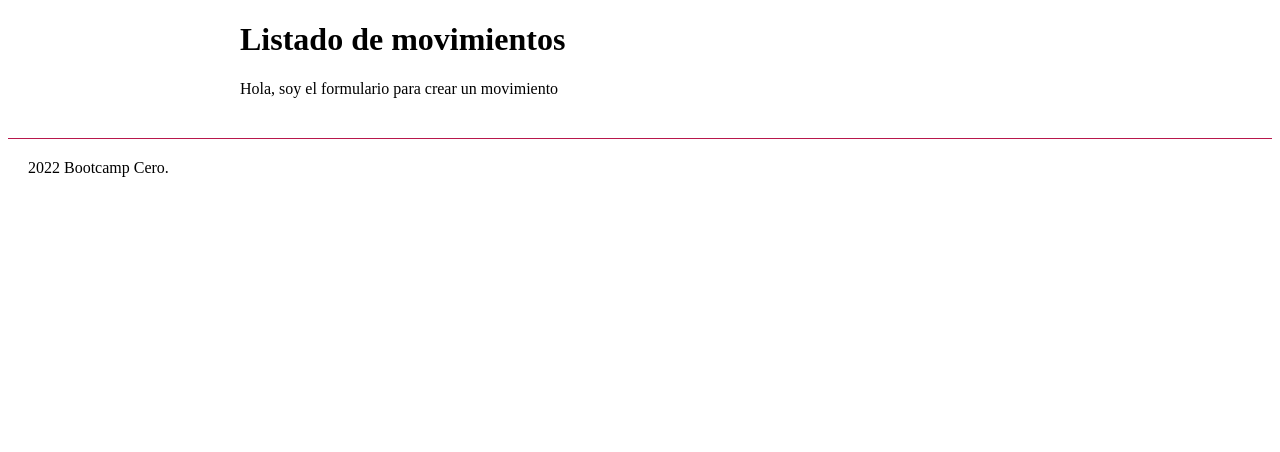
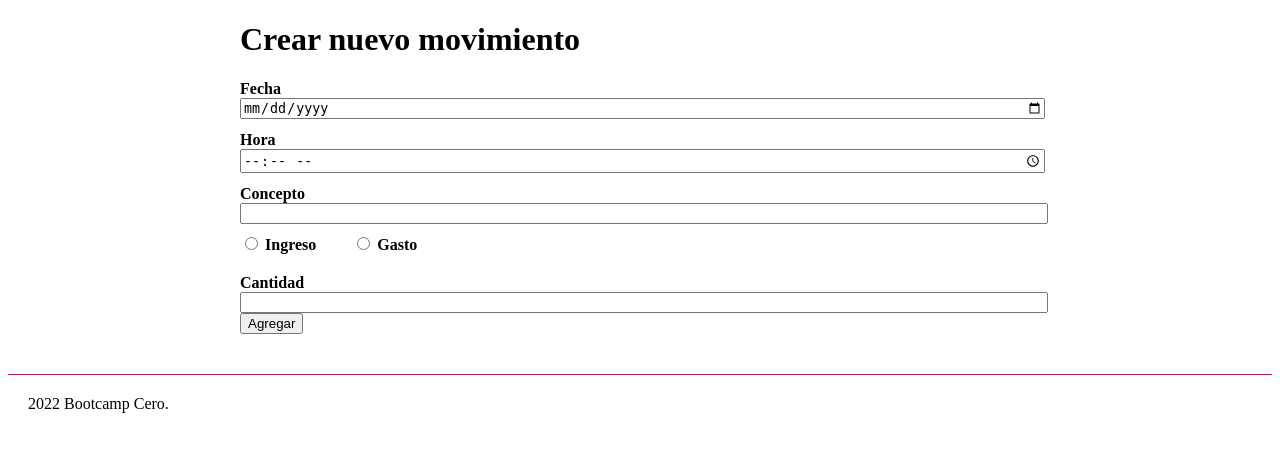
Before and after one commit to Davidrl-89/hello-Flask, a Flask app: page /nuevo in a window 1280 px wide. Shown: the part 83-535 px from the top of the page. Run offline with Flask 2, Linux system fonts and the light colour scheme.

Commit message:
feat: creamos el template del formulario

```diff
--- a/balance/static/css/styles.css
+++ b/balance/static/css/styles.css
@@ -55,3 +55,24 @@ table.paper.error {
     padding: 20px;
     color: #666666;
 }
+
+/* Estilos del formulario */
+
+.campo-formulario label {
+    display: block;
+    font-size: 1rem;
+    font-weight: bold;
+    padding: 0;
+    margin-top: .75rem;
+}
+
+.campo-formulario .radio-label {
+    display: inline-block;
+    margin-right: 2rem;
+    margin-bottom: .5rem;
+
+}
+
+.campo-formulario input:not([type="radio"]) {
+    width: 100%;
+}
--- a/balance/templates/nuevo.html
+++ b/balance/templates/nuevo.html
@@ -5,12 +5,45 @@
 {% endblock %}
 
 {% block page_title %}
-Listado de movimientos
+Crear nuevo movimiento
 {% endblock %}
 
 {% block contenido %}
 {{ super() }}
-<div class="panel">
-  <p>Hola, soy el formulario para crear un movimiento</p>
-</div>
+
+
+<form action="/nuevo" method="post">
+  <div class="campo-formulario">
+    <label for="fecha">Fecha</label>
+    <input type="date" id="fecha" name="fecha">
+  </div>
+
+  <div class="campo-formulario">
+    <label for="hora">Hora</label>
+    <input type="time" id="hora" name="hora">
+  </div>
+
+  <div class="campo-formulario">
+    <label for="concepto">Concepto</label>
+    <input type="text" id="concepto" name="concepto">
+  </div>
+
+  <div class="campo-formulario">
+    <input type="radio" name="ingreso_gasto" id="ingreso" value="I">
+    <label for="ingreso" class="radio-label">Ingreso</label>
+    <input type="radio" name="ingreso_gasto" id="gasto" value="G">
+    <label for="gasto" class="radio-label">Gasto</label>
+  </div>
+
+  <div class="campo-formulario">
+    <label for="cantidad">Cantidad</label>
+    <input type="number" id="cantidad" name="cantidad">
+  </div>
+
+  <div class="acciones">
+    <!-- <input type="submit" value="Agregar" -->
+    <button type="submit" class="blue_button">Agregar</button>
+  </div>
+
+</form>
 {% endblock %}
```
